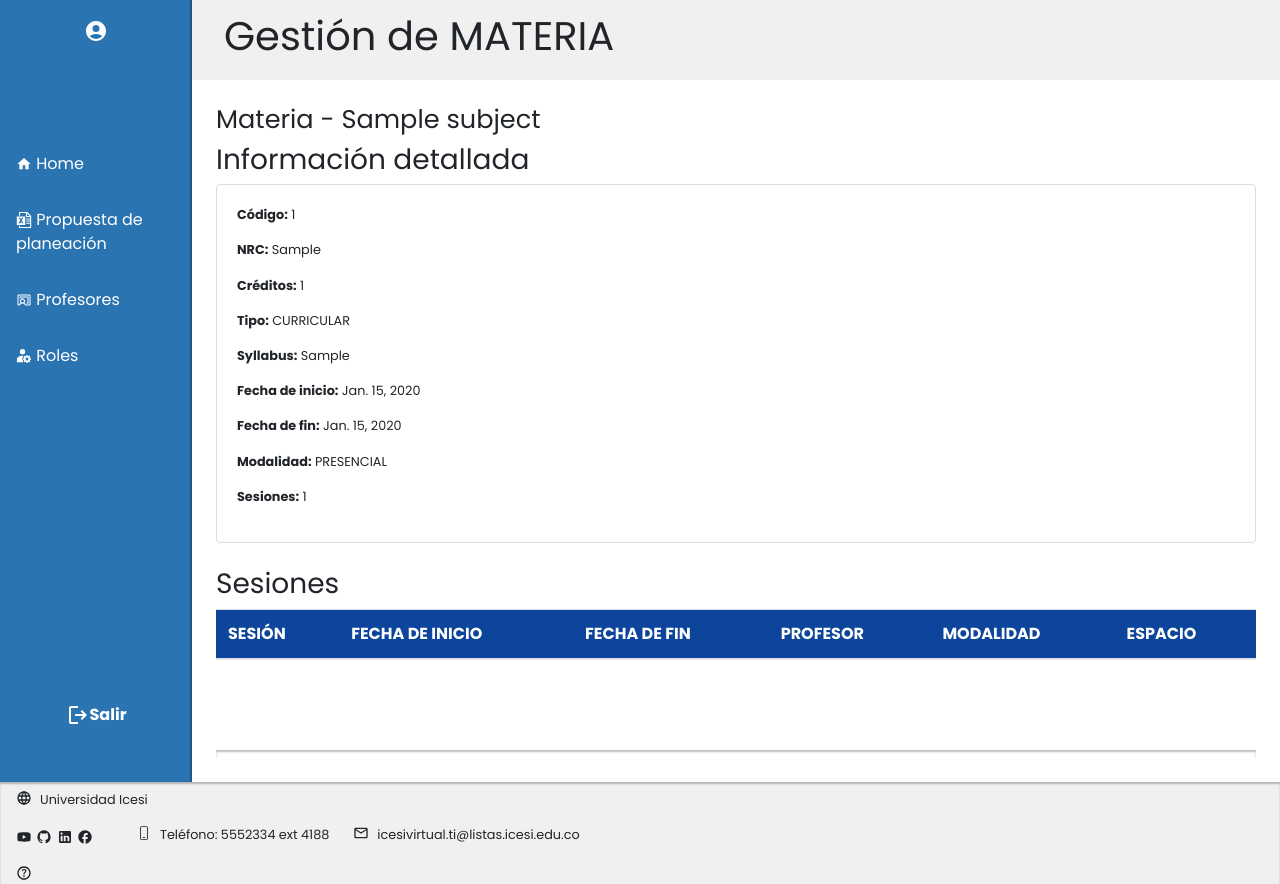
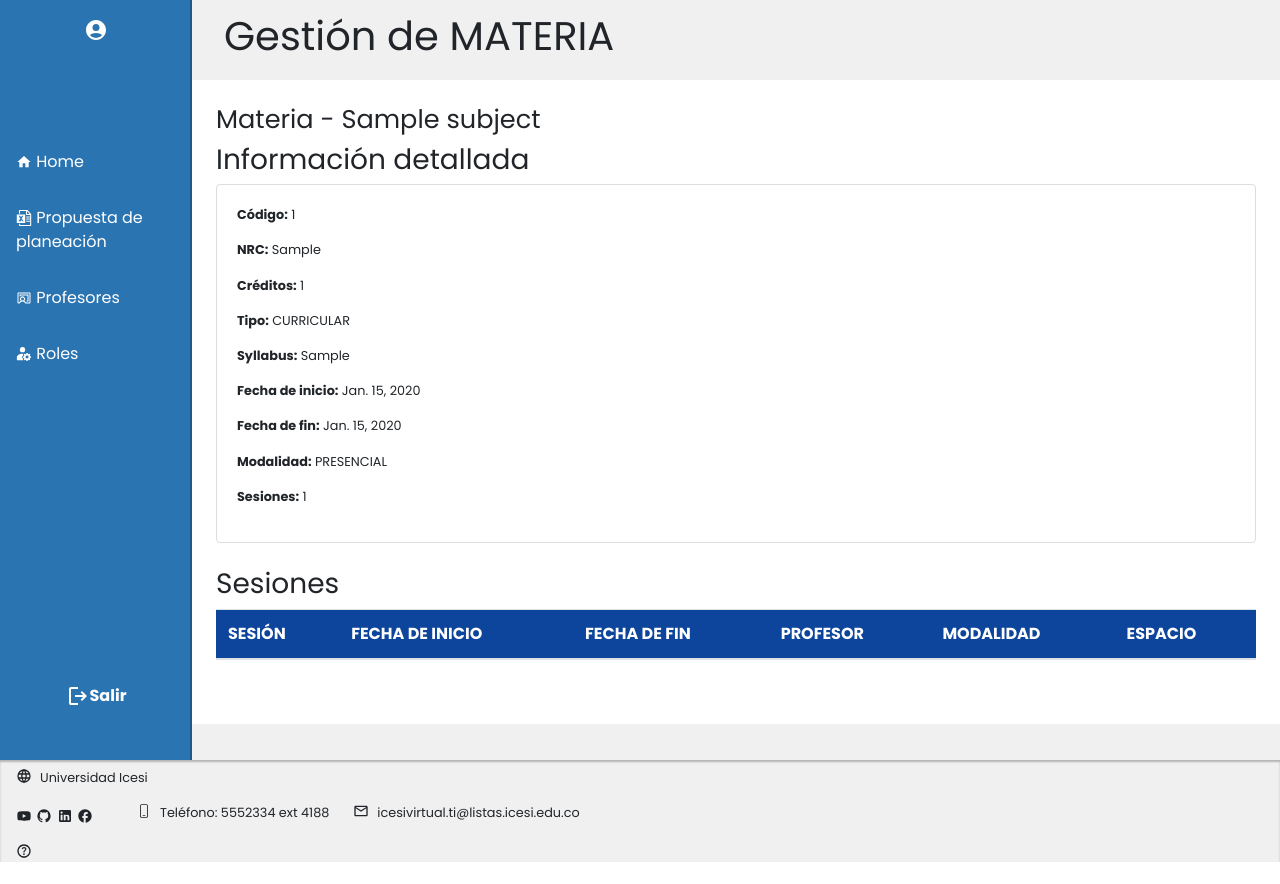
Before and after one commit to ICESI-PI1-2024A-3/ccsa-grupo-1, a Django app: page /subject/1/ in a window 1280 px wide. After the commit the page ends 862 px from the top, so only its background shows below. Run offline with Django 5.2, Linux system fonts and the light colour scheme; tables that the repository leaves empty hold one stand-in row (values such as "Sample post"); lists and menus that the app fills with data are empty; some libraries are stand-ins or nearby versions.

Commit message:
style: previous design of the style to visualize information about a subject

```diff
--- a/AcademicProgrammingApplication/static/styles/subject_detail.css
+++ b/AcademicProgrammingApplication/static/styles/subject_detail.css
@@ -31,9 +31,3 @@ h2 {
     background-color: #0c459b;
     color: rgb(255, 255, 255);
 }
-
-footer {
-    position: relative;
-    width: 100%;
-    clear: both;
-}
--- a/AcademicProgrammingApplication/templates/subject_detail.html
+++ b/AcademicProgrammingApplication/templates/subject_detail.html
@@ -55,11 +55,6 @@
             </div>
         </div>
     </div>
-
-    <!-- Ensure footer does not overlap content -->
-    <footer style="margin-top: 50px;">
-        <!-- Footer content -->
-    </footer>
 </div>
 
 <!-- Opcional JavaScript -->
```
